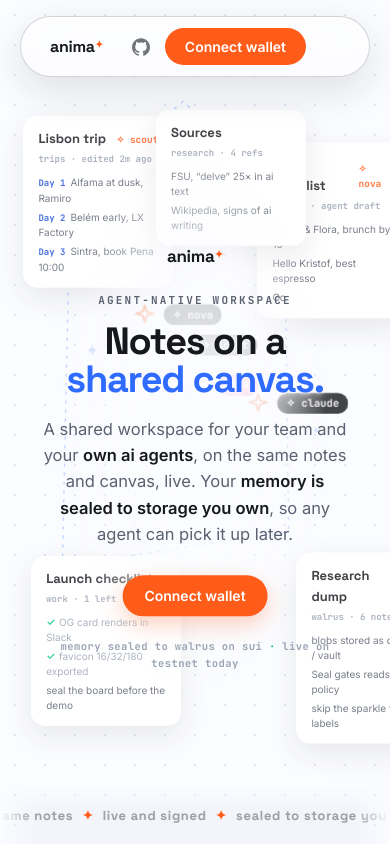
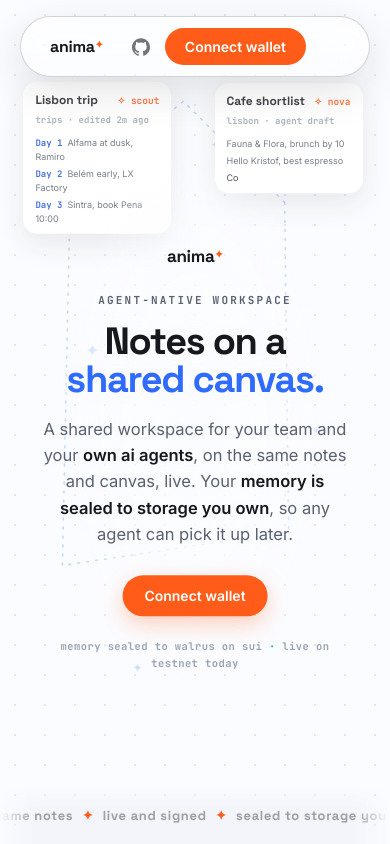
Before and after one commit to mfahriferdiansyah/anima, a React (Vite) app in the folder frontend/: page / in a window 390 px wide. Shown: the top 844 px of the page. Built offline with nearby package versions, Linux system fonts and the light colour scheme.

Commit message:
fix(landing): de-clutter hero on phones — 2 framing cards, hide cursors + extra cards

```diff
--- a/frontend/src/pages/Landing.tsx
+++ b/frontend/src/pages/Landing.tsx
@@ -99,7 +99,7 @@ function HeroScene() {
         </div>
       </div>
 
-      <div className="lp-cardel" style={{ left: '40%', top: '13%', ['--fd' as string]: '12s', ['--dl' as string]: '-6s' }}>
+      <div className="lp-cardel lp-cardel--mhide" style={{ left: '40%', top: '13%', ['--fd' as string]: '12s', ['--dl' as string]: '-6s' }}>
         <div className="ct">Sources</div>
         <div className="cmeta">research · 4 refs</div>
         <div className="cbody">
@@ -108,7 +108,7 @@ function HeroScene() {
         </div>
       </div>
 
-      <div className="lp-cardel" style={{ left: '8%', top: '66%', ['--fd' as string]: '9.5s', ['--dl' as string]: '-4s' }}>
+      <div className="lp-cardel lp-cardel--mhide" style={{ left: '8%', top: '66%', ['--fd' as string]: '9.5s', ['--dl' as string]: '-4s' }}>
         <div className="ct">Launch checklist</div>
         <div className="cmeta">work · 1 left</div>
         <div className="cbody">
@@ -118,7 +118,7 @@ function HeroScene() {
         </div>
       </div>
 
-      <div className="lp-cardel" style={{ left: '76%', top: '66%', ['--fd' as string]: '11s', ['--dl' as string]: '-1s' }}>
+      <div className="lp-cardel lp-cardel--mhide" style={{ left: '76%', top: '66%', ['--fd' as string]: '11s', ['--dl' as string]: '-1s' }}>
         <div className="ct">Research dump <span className="cag">✧ claude</span></div>
         <div className="cmeta">walrus · 6 notes</div>
         <div className="cbody">
--- a/frontend/src/pages/landing.css
+++ b/frontend/src/pages/landing.css
@@ -1727,8 +1727,34 @@
   .lp-glass {
     padding: 34px 26px 30px;
   }
+  /* hero scene: 5 desktop-positioned cards pile up on a phone — thin to 3 and
+     spread them so they don't overlap the nav, each other, or run off-screen. */
+  /* two compact framing cards in the top corners; keep them small and high so
+     their bottoms clear the anima✦ logo + kicker + headline below. */
   .lp-cardel {
-    width: 150px;
+    width: 148px;
+    padding: 9px 12px;
+  }
+  .lp-cardel .ct {
+    font-size: 12px;
+  }
+  .lp-cardel .lp-ln {
+    font-size: 9px;
+    line-height: 1.45;
+  }
+  .lp-cardel--mhide {
+    display: none;
+  }
+  .lp-cardel:not(.lp-cardel--mhide) {
+    top: 10% !important; /* raise both kept cards into the top corners */
+  }
+  .lp-cardel.writing {
+    left: 55% !important; /* top-right, mirroring Lisbon top-left */
+  }
+  /* the cursor chips drift across the centered copy on a phone — drop them; the
+     card labels (✧ scout / ✧ nova) still carry the "agents" signal. */
+  .lp-cur {
+    display: none;
   }
 
   /* memory pipeline turns vertical — the 4 horizontal stages overflow a phone */
```
